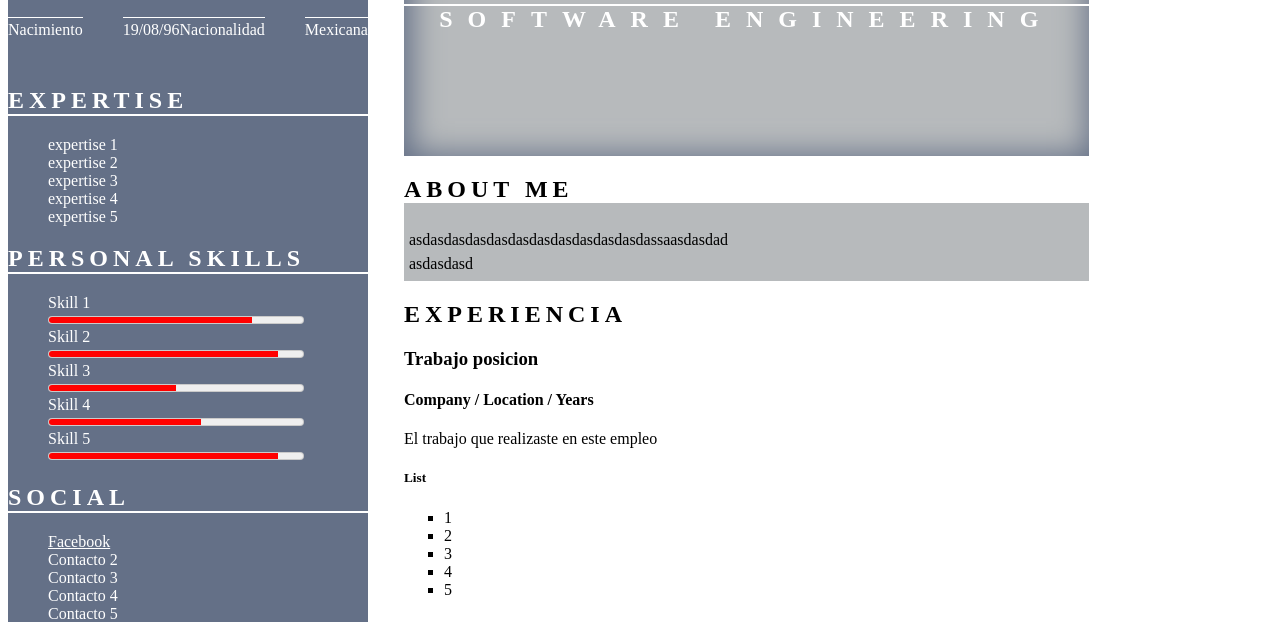
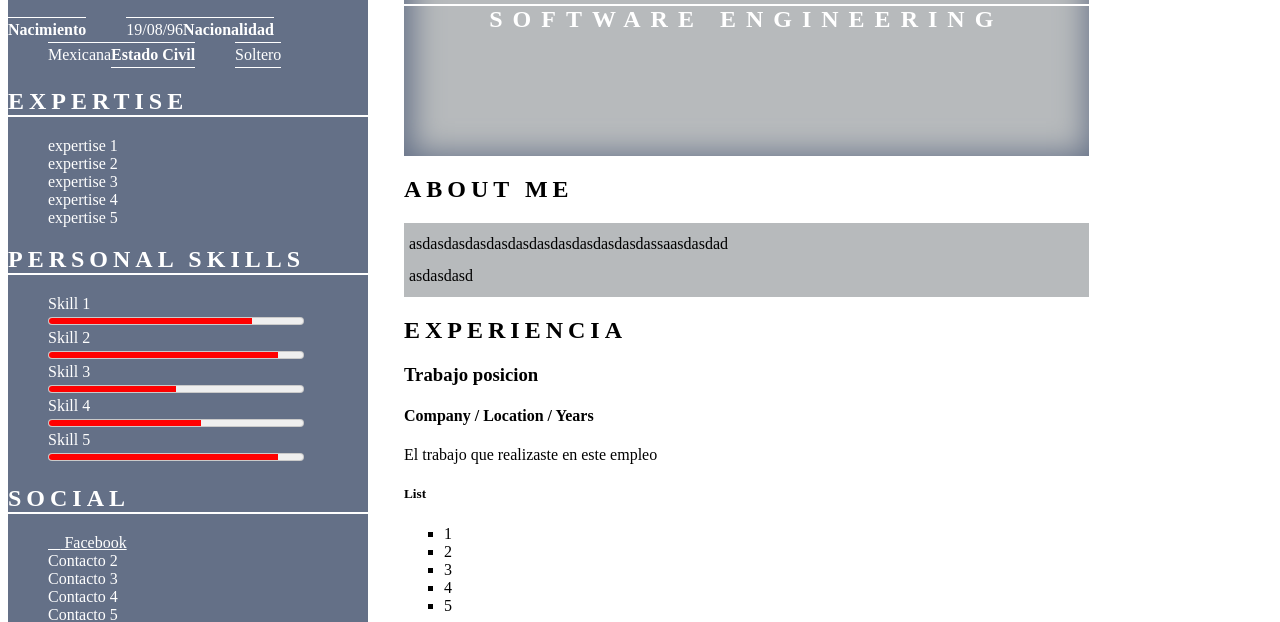
Before and after one commit to meloth96/cv, a plain HTML site: page index.html in a window 1280 px wide. Shown: the part 173-795 px from the top of the page. Drawn offline with Linux system fonts and the light colour scheme.

Commit message:
Se agrego icono Facbeook

```diff
--- a/css/main.css
+++ b/css/main.css
@@ -47,18 +47,15 @@ main section > h2{
 .hero h2{
   color: white;
   border-top: 2px solid white;
-  letter-spacing: 15px;
+  letter-spacing: 10px;
 }
 .hero h1{
   letter-spacing: 10px;
 }
 
-
-.about-me {
+.about-me p{
+  line-height:  2em;
   background: #b7babc;
-}
-.about-me p{
-  line-height:  1.5em;
   padding: 5px;
 }
 .about-me h2{
@@ -77,43 +74,28 @@ article ul{
   display: flex;
   flex-wrap: wrap;
   background: #647087;
-  text-align: center;
 }
 .references article{
   width: 50%;
+  text-align: center;
+}
+dl{
+  display: flex;
+  flex-wrap: wrap;
 }
 dt,
 dd{
+  flex-basis: 40%
+  margin: 0;
   line-height: 1.5em;
   border-top: 1px solid white;
-}
-/*dt{
-  font-weight: bolder;
-  clear: left;
-  width: 30%;
-  float: left;
-}
-dd{
-  clear: right;
-  width: 50%;
-  float: left;
-  margin: 0;
-}*/
-dl{
-  display: flex;
-}
-dt, dd{
-  width: 40%
-  margin: 0;
 }
 dt:last-of-type,
 dd:last-of-type{
   border-bottom: 1px solid white;
 }
-
-.fb::before{
-  font-family: "Font Awesome 5 free";
-
+dt{
+  font-weight: bolder;
 }
 meter{
   display: block;
@@ -123,3 +105,7 @@ meter::-webkit-meter-optimum-value{
   background: none;
   background-color: red;
 }
+.fb::before{
+  content: "\f082";
+  font-family: "Font Awesome 5 free";
+}
```
